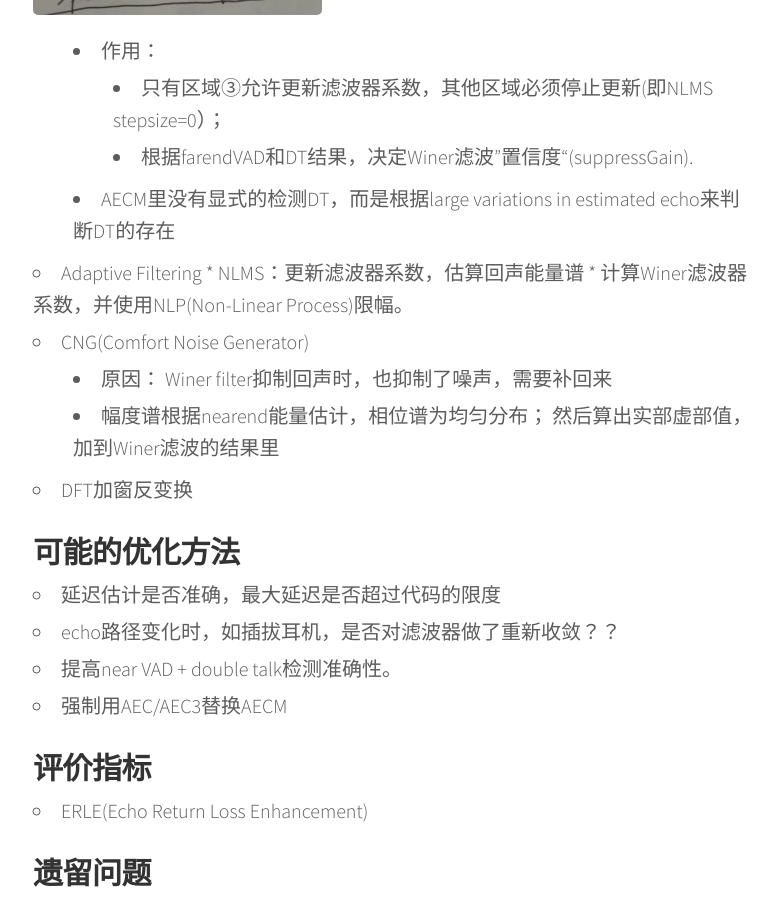
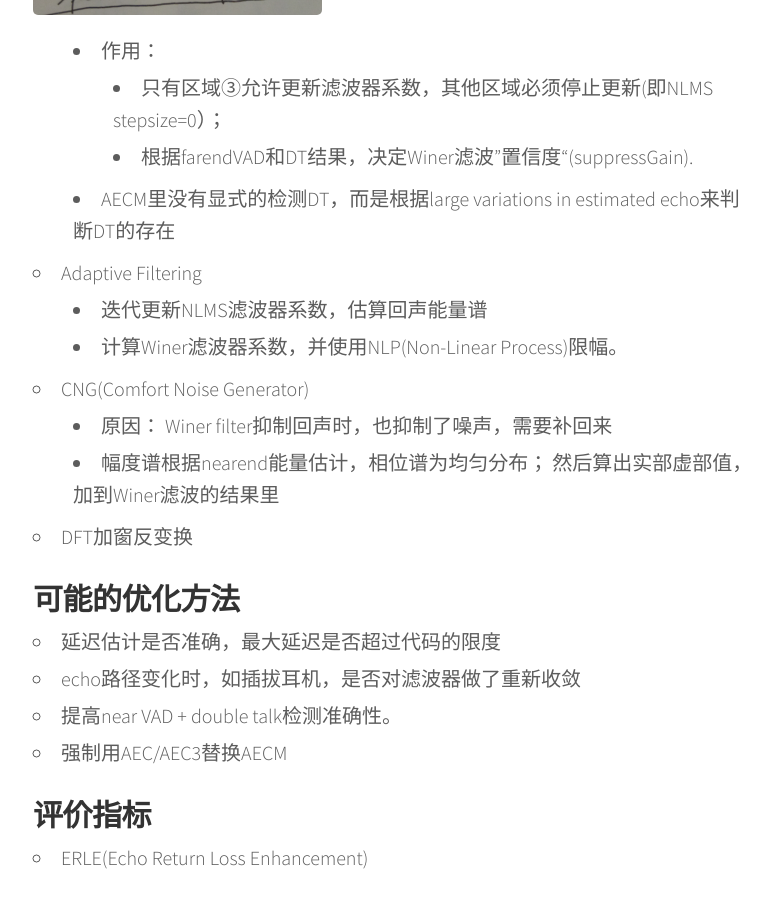
Before and after one commit to xjsXjtu/xjsxjtu.github.io, a Jekyll site: the page built from _posts/2017-07-05-LearningWebRTC-apm_aecm.md, in a window 1280 px wide and 900 px high, scrolled down 2698 px. Shown: the whole window, without its empty margins (247-1024 px from the left). Built offline with Jekyll 4.4.1, drawn with Linux system fonts in a browser that asks for light colours; nearby versions of some CDN libraries.

Commit message:
MOD: aecm format

```diff
--- a/_posts/2017-07-05-LearningWebRTC-apm_aecm.md
+++ b/_posts/2017-07-05-LearningWebRTC-apm_aecm.md
@@ -59,8 +59,8 @@ Wiener滤波器同样使用均方误差最小作为优化目标，不过Wiener
      * 根据farendVAD和DT结果，决定Winer滤波”置信度“(suppressGain).
    * AECM里没有显式的检测DT，而是根据large variations in estimated echo来判断DT的存在
  * Adaptive Filtering
- 	* NLMS：更新滤波器系数，估算回声能量谱
- 	* 计算Winer滤波器系数，并使用NLP(Non-Linear Process)限幅。
+   * 迭代更新NLMS滤波器系数，估算回声能量谱
+   * 计算Winer滤波器系数，并使用NLP(Non-Linear Process)限幅。
  * CNG(Comfort Noise Generator)
    * 原因： Winer filter抑制回声时，也抑制了噪声，需要补回来
    * 幅度谱根据nearend能量估计，相位谱为均匀分布； 然后算出实部虚部值，加到Winer滤波的结果里
@@ -68,7 +68,7 @@ Wiener滤波器同样使用均方误差最小作为优化目标，不过Wiener
 
 ### 可能的优化方法
  * 延迟估计是否准确，最大延迟是否超过代码的限度
- * echo路径变化时，如插拔耳机，是否对滤波器做了重新收敛？？
+ * echo路径变化时，如插拔耳机，是否对滤波器做了重新收敛
  * 提高near VAD + double talk检测准确性。
  * 强制用AEC/AEC3替换AECM
 
```
